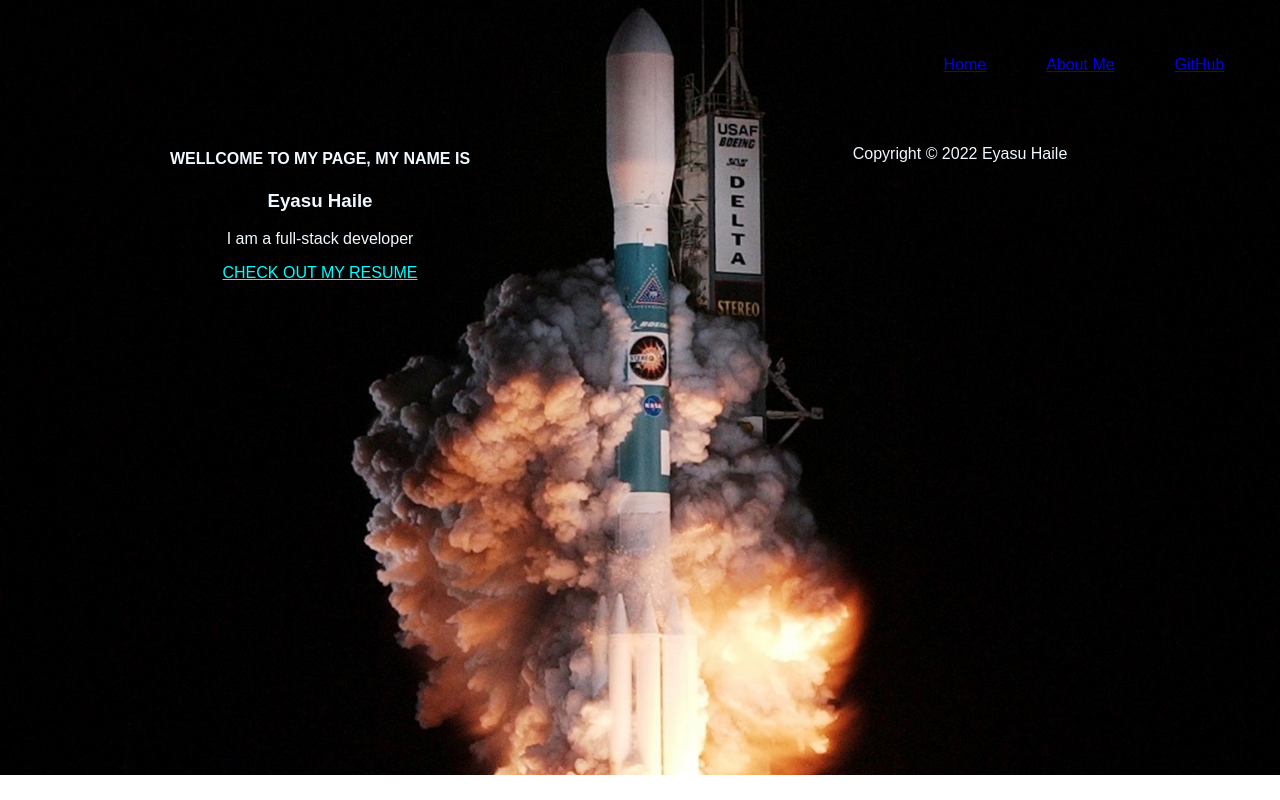
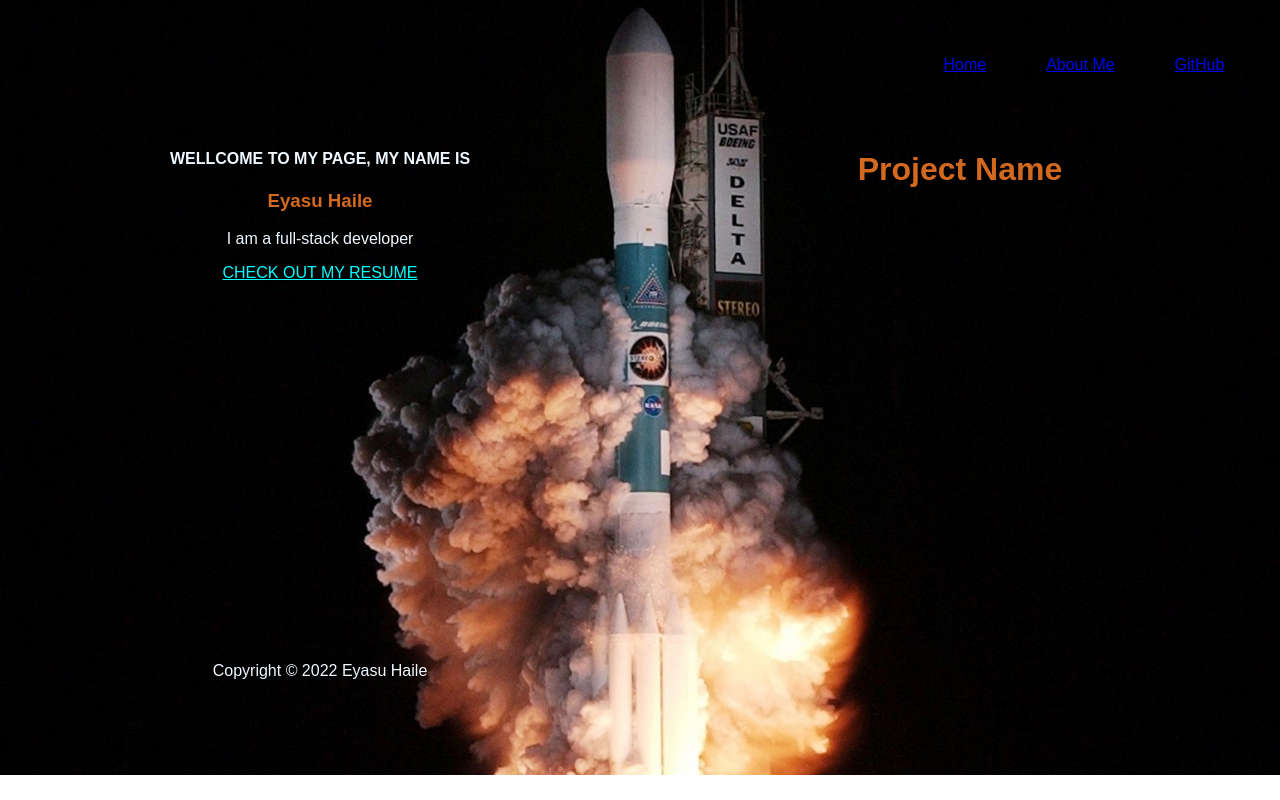
Before and after one commit to eyasuh/react-profilepage, a React (Create React App) app: page / in a window 1280 px wide. Built offline with nearby package versions, Linux system fonts and the light colour scheme.

Commit message:
Projects and project component/css added

```diff
--- a/src/App.js
+++ b/src/App.js
@@ -3,13 +3,14 @@ import './App.css';
 import Header from './Components/Header/Header.js';
 import Footer from "./Components/Footer/Footer";
 import Intro from "./Components/Introduction/Intro";
+import Projects from "./Components/Projects/Projects";
 
 function App() {
     return (
         <div className="App">
             <Header className="App-header"/>
             <Intro />
-            {/*<Projects />*/}
+            <Projects />
             {/*<Achievements />*/}
             {/*<Contacts />*/}
             <Footer />
--- /dev/null
+++ b/src/Components/Project/Project.css
@@ -0,0 +1,3 @@
+h1 {
+    color: chocolate;
+}
--- /dev/null
+++ b/src/Components/Project/Project.js
@@ -0,0 +1,10 @@
+import './Project.css';
+
+function Project() {
+    return (
+        <>
+        <h1 className='project' >Project Name</h1>
+        </>
+    );
+}
+export default Project;
--- /dev/null
+++ b/src/Components/Projects/Projects.js
@@ -0,0 +1,12 @@
+import './Projects.css';
+import Project from "../Project/Project";
+
+function Projects() {
+    return (
+        <>
+            <Project className='project-list'/>
+        </>
+    );
+}
+
+export default Projects;
```
Also changed, not shown: src/Components/Projects/Projects.css (added).
